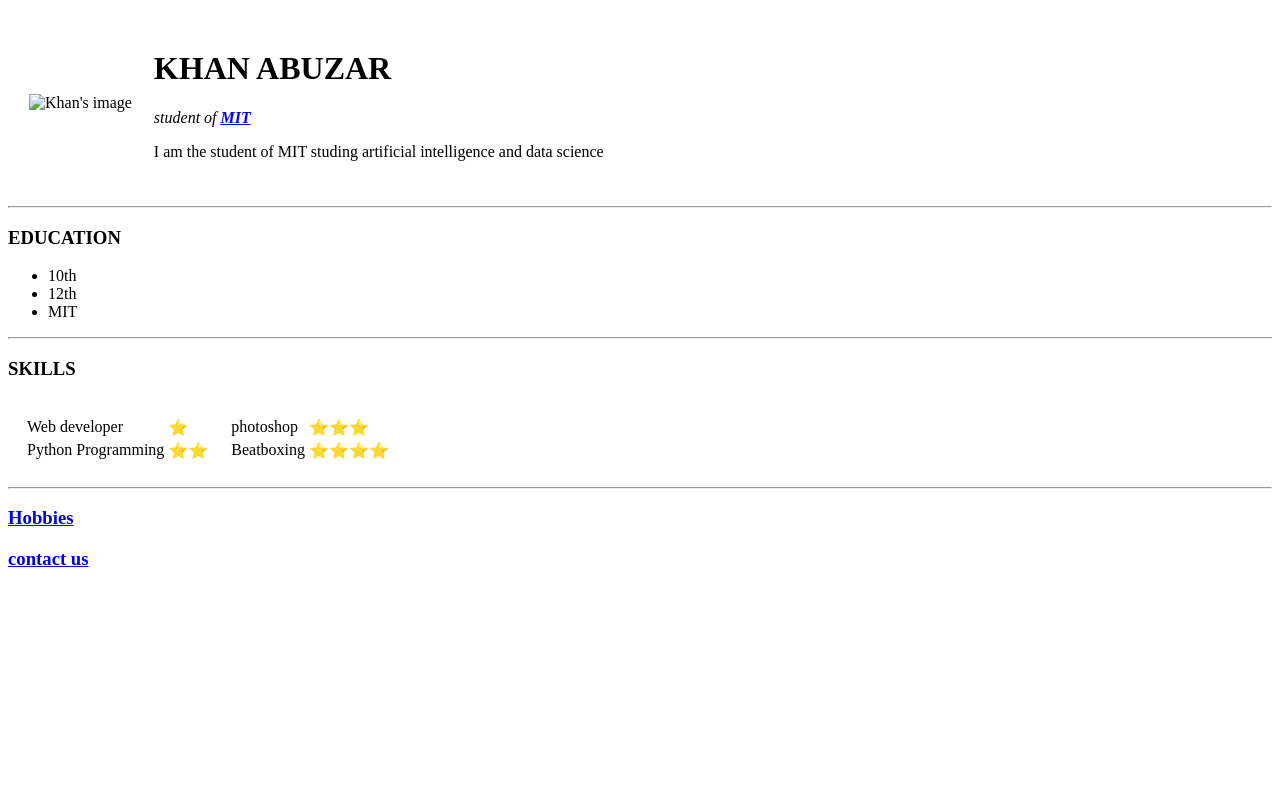
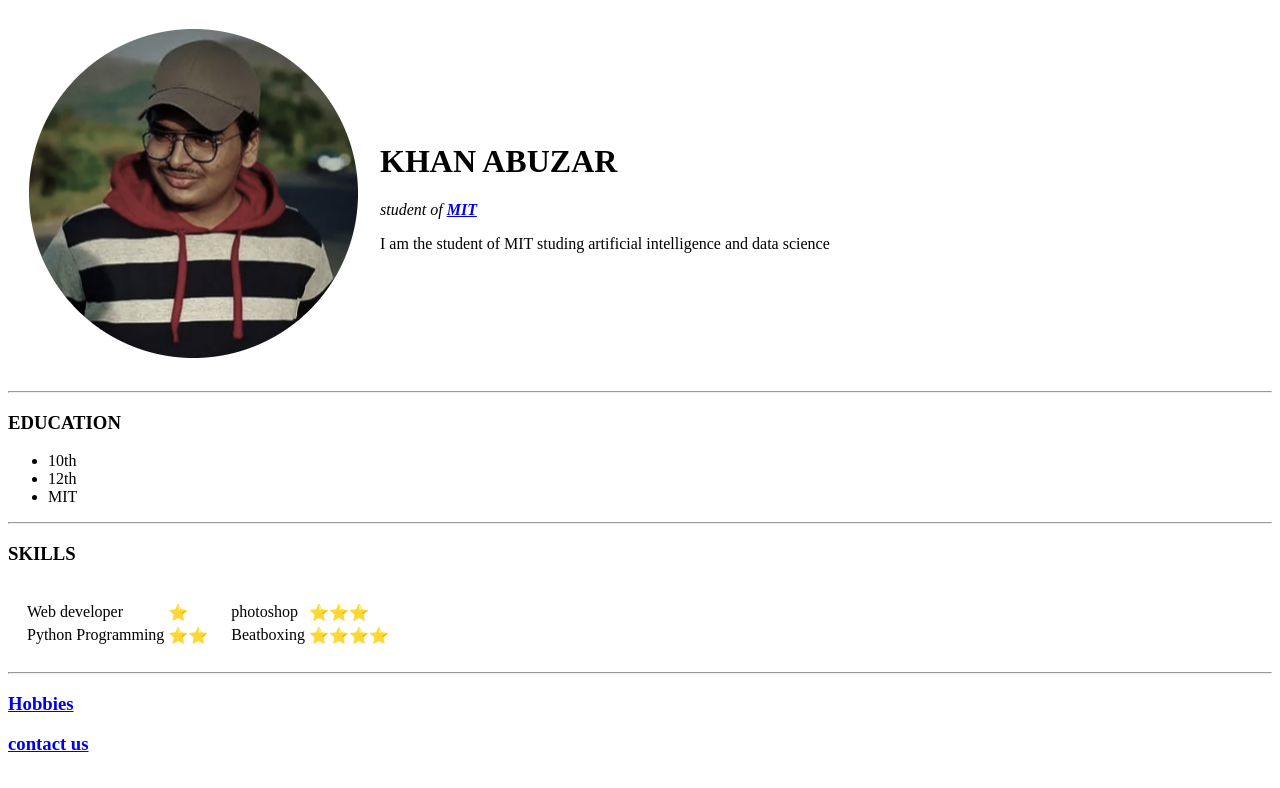
Before and after one commit to Khansahab2/Resume, a plain HTML site: page index.html in a window 1280 px wide. Drawn offline with Linux system fonts and the light colour scheme.

Commit message:
Update index.html

```diff
--- a/index.html
+++ b/index.html
@@ -9,7 +9,7 @@
 <body>
     <table cellspacing="20">
         <tr>
-            <td><img src="image/abuzar.png" alt="Khan's image"></td>
+            <td><img src="image/abuzar pic.png" alt="Khan's image"></td>
 
             <td>
                 <h1>KHAN ABUZAR</h1>
```
